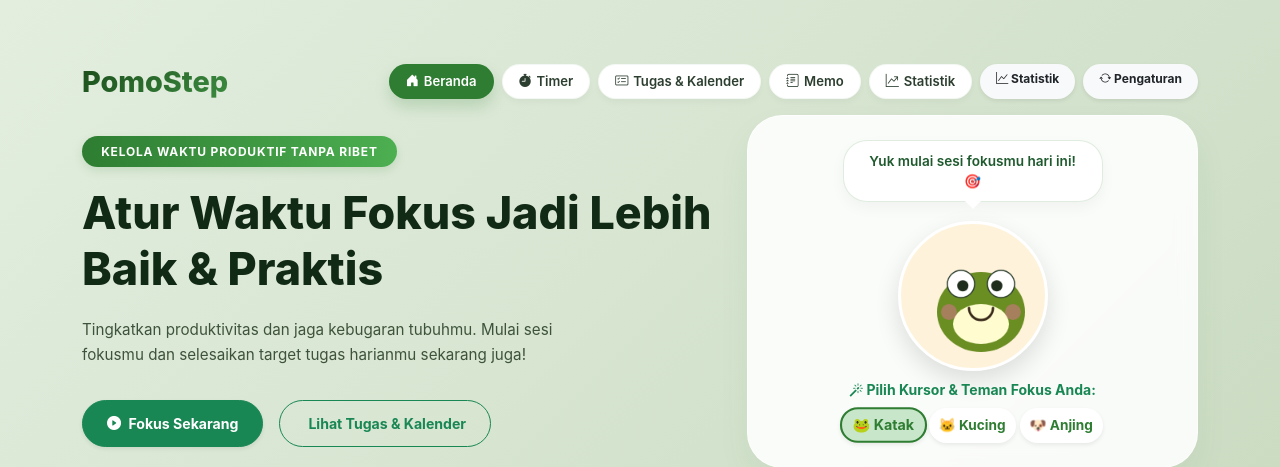
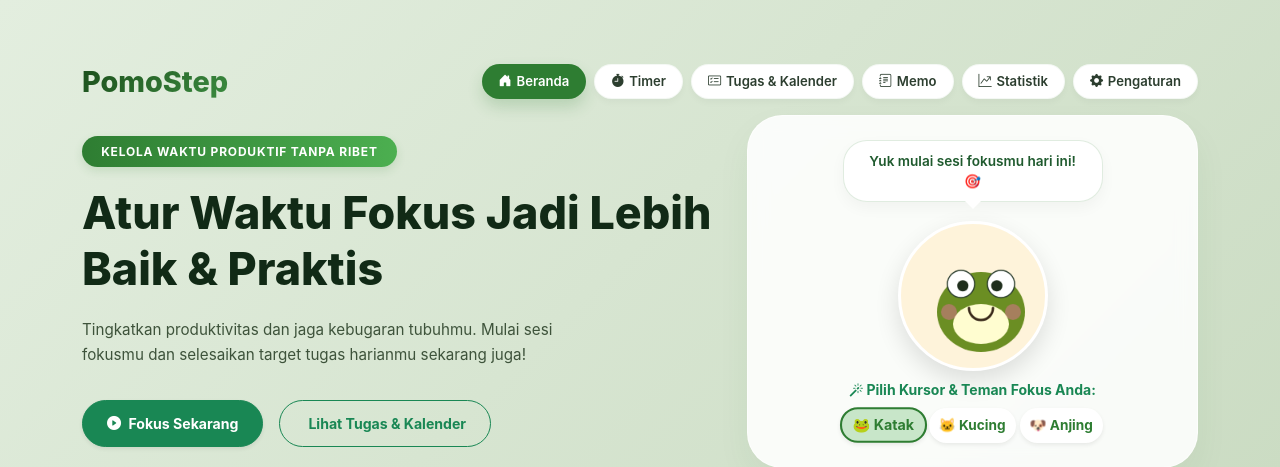
Before and after one commit to unggul-eko/anak-bu-dian-miniclass2026, a PHP site: page /page/utama.php in a window 1280 px wide. Shown: the top 467 px of the page. Run offline with PHP 8.4, Linux system fonts and the light colour scheme.

Commit message:
feat: add settings modal with notification and dark mode options to utama.php

```diff
--- a/css/tampilan.css
+++ b/css/tampilan.css
@@ -646,7 +646,7 @@ input[type="time"]::-webkit-calendar-picker-indicator {
   overflow: visible !important;
 }
 /* Tambahan kecil jika diperlukan */
-        body {
+        body{
           /*  background: linear-gradient(135deg, #e3eedf 0%, #cbdcc3 50%, #b1caa6 100%);
         }
         .header-nav-sticky {
@@ -732,3 +732,4 @@ input[type="time"]::-webkit-calendar-picker-indicator {
             border-color: rgba(46,125,50,0.25);
         }
         /* Tambahan lain sudah ada di tampilan.css */
+        }
--- a/page/utama.php
+++ b/page/utama.php
@@ -14,6 +14,7 @@ session_start();
 
     <!-- Custom CSS -->
     <link rel="stylesheet" href="../css/tampilan.css">
+    <link rel="stylesheet" href="pengaturan.css">
 
 </head>
 <body>
@@ -21,19 +22,31 @@ session_start();
 <div class="container py-4 py-md-5">
 
 
-    <!-- Nav Capsule (sticky) -->
-    <div id="navCapsulesGroup" class="header-nav-sticky">
-        <div class="logo-title">PomoStep</div>
-        <div class="nav-scroll-container">
-            <span class="nav-pill-custom active" data-target="dashboard-section"><i class="bi bi-house-door-fill"></i> Beranda</span>
-            <span class="nav-pill-custom" data-target="timer-section"><i class="bi bi-stopwatch-fill"></i> Timer</span>
-            <span class="nav-pill-custom" data-target="tugas-section"><i class="bi bi-card-checklist"></i> Tugas & Kalender</span>
-            <span class="nav-pill-custom" data-target="memo-section"><i class="bi bi-journal-text"></i> Memo</span>
-            <span class="nav-pill-custom" data-target="statistik-section"><i class="bi bi-graph-up-arrow"></i> Statistik</span>
-            <span onclick="window.location.href='/page/statistik.php'" class="badge bg-light text-dark px-3 py-2 rounded-pill shadow-sm"><i class="bi bi-graph-up"></i> Statistik</span>
-            <span class="badge bg-light text-dark px-3 py-2 rounded-pill shadow-sm" id="resetDataBtn" style="cursor:pointer;"><i class="bi bi-arrow-repeat"></i> Pengaturan</span>
-        </div>
+<div id="navCapsulesGroup" class="header-nav-sticky">
+    <div class="logo-title">PomoStep</div>
+    <div class="nav-scroll-container">
+        <span class="nav-pill-custom active" data-target="dashboard-section">
+            <i class="bi bi-house-door-fill"></i> Beranda
+        </span>
+        <span class="nav-pill-custom" data-target="timer-section">
+            <i class="bi bi-stopwatch-fill"></i> Timer
+        </span>
+        <span class="nav-pill-custom" data-target="tugas-section">
+            <i class="bi bi-card-checklist"></i> Tugas & Kalender
+        </span>
+        <span class="nav-pill-custom" data-target="memo-section">
+            <i class="bi bi-journal-text"></i> Memo
+        </span>
+
+        <a href="statistik.php" class="nav-pill-custom nav-link">
+    <i class="bi bi-graph-up-arrow"></i> Statistik
+</a>
+
+        <span class="nav-pill-custom" data-bs-toggle="modal" data-bs-target="#pengaturanModal">
+            <i class="bi bi-gear-fill"></i> Pengaturan
+        </span>
     </div>
+</div>
 
     <!-- Dashboard -->
     <div id="dashboard-section" class="scroll-target-marker" style="scroll-margin-top: 150px;">
```
Also changed, not shown: other parts of page/utama.php (+87 -0 lines).
